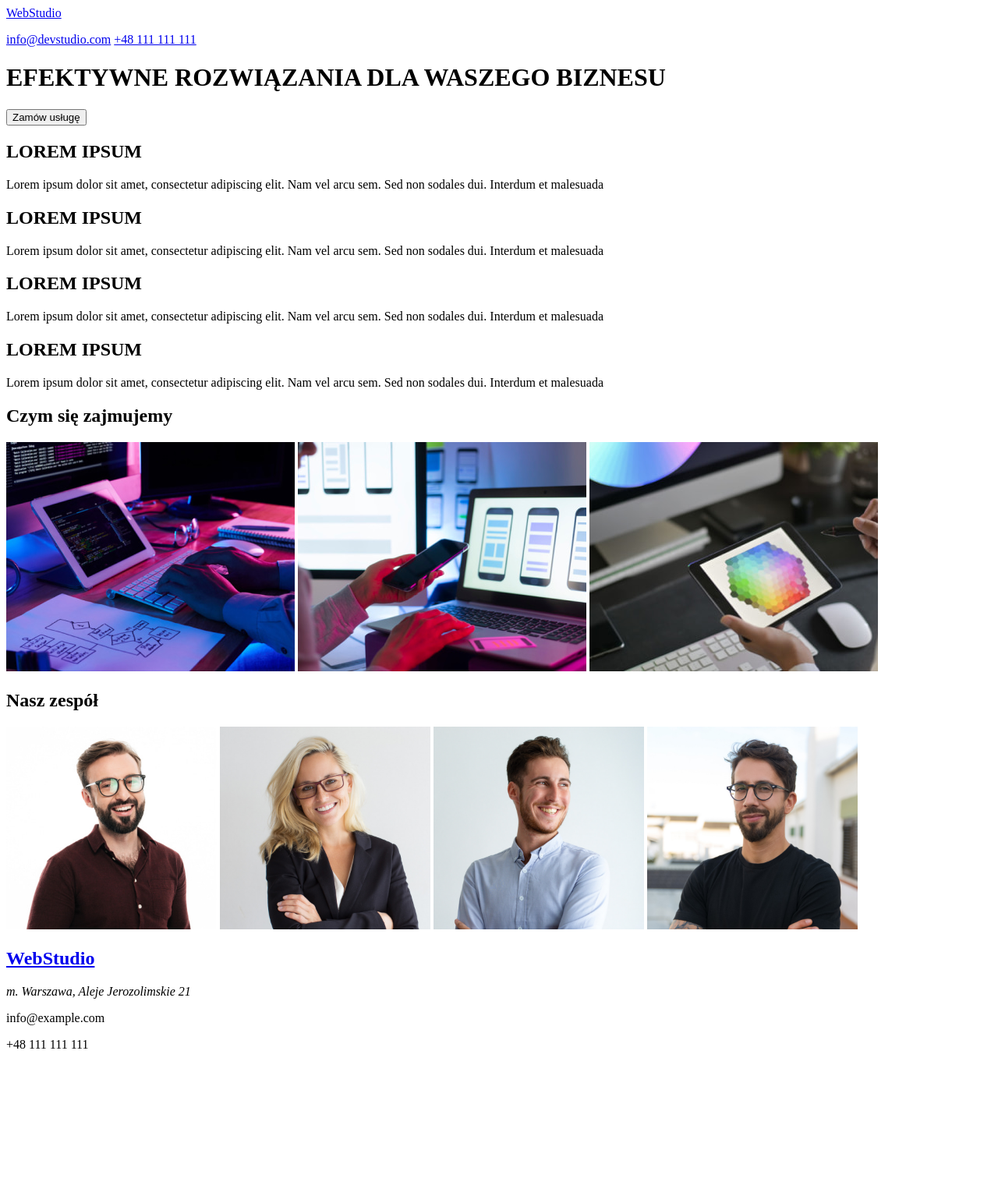
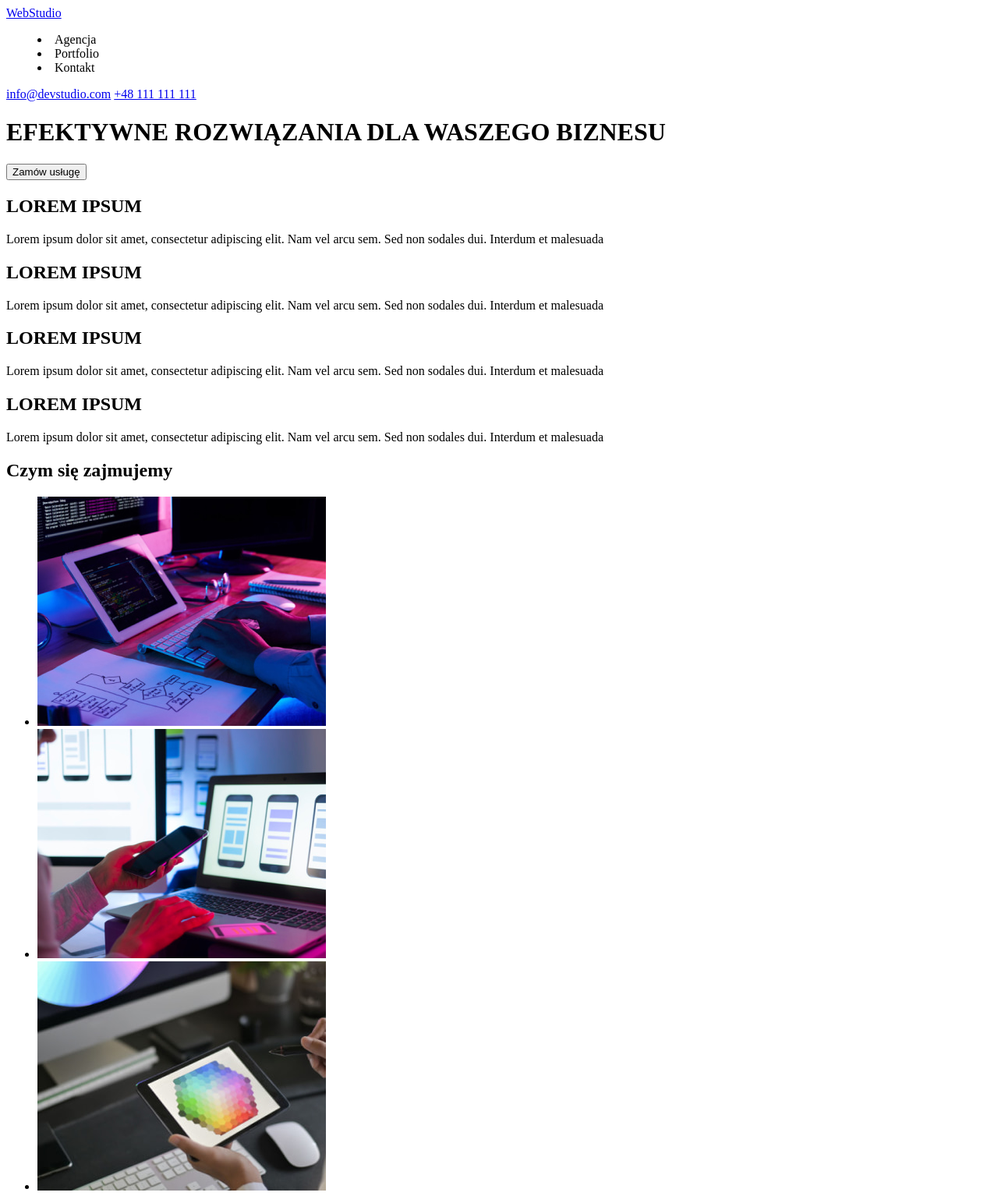
Before and after one commit to serplesniowy/goit-markup-hw-02, a plain HTML site: page index.html in a window 1280 px wide. Shown: the top 1534 px of the page at 78% size. Before the commit the page ends 1365 px from the top, so only its background shows below. Drawn offline with Linux system fonts and the light colour scheme.

Commit message:
images adjustments

```diff
--- a/index.html
+++ b/index.html
@@ -12,7 +12,9 @@
     <nav>
         <a href="index.html">WebStudio</a>
     <menu>
-
+        <li>Agencja</li>
+        <li>Portfolio</li>
+        <li>Kontakt</li>
     </menu>
 </nav>
 
@@ -49,17 +51,23 @@
 
     <div>
         <h2>Czym się zajmujemy</h2>
-        <img src="./images/img1.jpg" height="294" width="370" alt="programowanie">
-        <img src="./images/img2.jpg" height="294" width="370" alt="designowanie">
-        <img src="./images/img3.jpg" height="294" width="370" alt="paleta kolorów na ekranie">
+        <ul>
+            <li> <img src="./images/img1.jpg" height="294" width="370" alt="programowanie"> </li>
+            <li> <img src="./images/img2.jpg" height="294" width="370" alt="designowanie"> </li>
+            <li> <img src="./images/img3.jpg" height="294" width="370" alt="paleta kolorów na ekranie"> </li>
+        </ul>
+
     </div>
 
     <div>
         <h2>Nasz zespół  </h2>
-            <img src="./images/johndoe1.jpg" height="260" width="270" alt="john doe1">
-            <img src="./images/johndoe2.jpg" height="260" width="270" alt="john doe2">
-            <img src="./images/johndoe3.jpg" height="260" width="270" alt="john doe3">
-            <img src="./images/johndoe4.jpg" height="260" width="270" alt="john doe4">
+        <ul>
+            <li> <img src="./images/johndoe1.jpg" height="260" width="270" alt="john doe1"> </li>
+            <li> <img src="./images/johndoe2.jpg" height="260" width="270" alt="john doe2"> </li>
+            <li> <img src="./images/johndoe3.jpg" height="260" width="270" alt="john doe3"> </li>
+            <li> <img src="./images/johndoe4.jpg" height="260" width="270" alt="john doe4"> </li>
+        </ul>
+
     </div>
 
 
```
